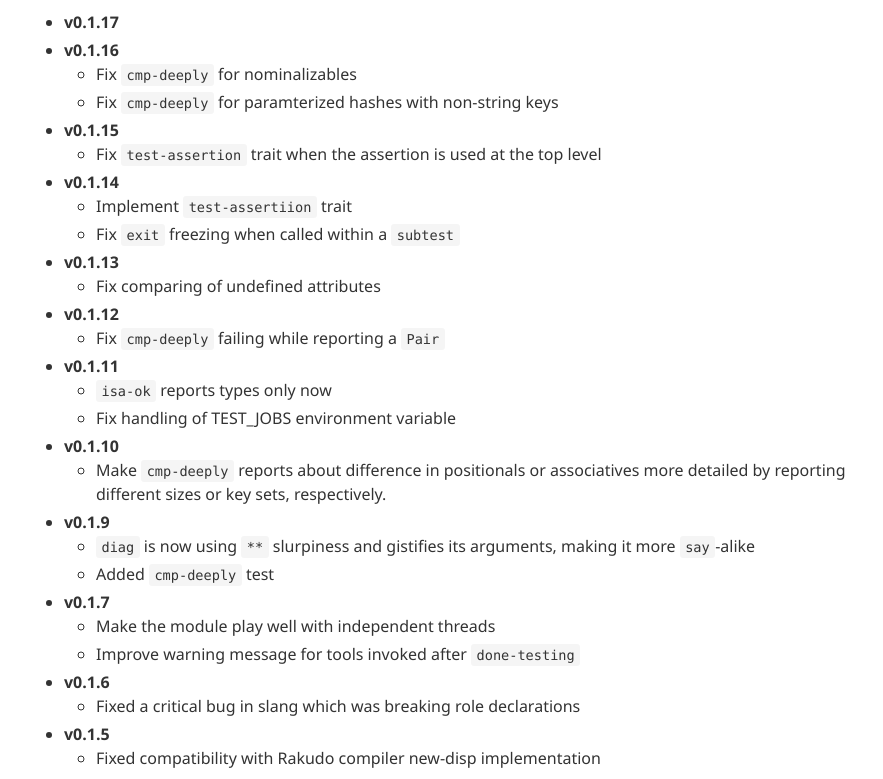
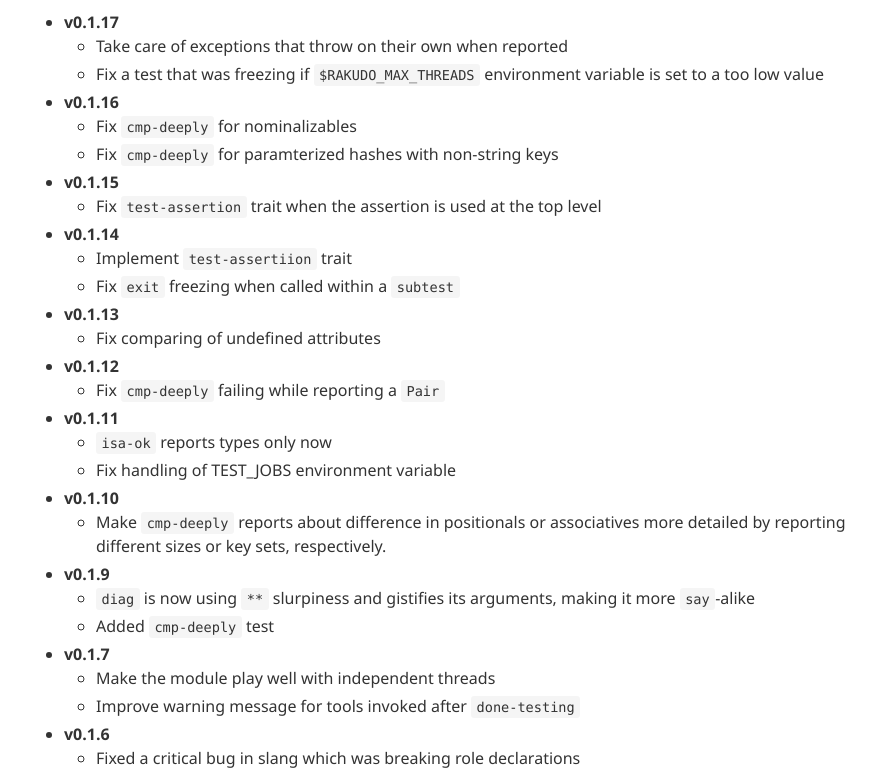
Before and after one commit to vrurg/raku-Test-Async, a plain HTML site: page ChangeLog.html in a window 1280 px wide. Shown: the part 292-1071 px from the top of the page, without its empty margins (198-1081 px from the left). Drawn offline with Linux system fonts and the light colour scheme.

Commit message:
Minor: documentation update

```diff
--- a/ChangeLog.html
+++ b/ChangeLog.html
@@ -388,6 +388,11 @@ li > .pod-block-code { margin-top: 16px; }
     <div class="pod-body">
     <h1 id="CHANGELOG"><a class="u" href="#___top" title="go to top of document">CHANGELOG</a></h1>
 <ul><li><p><strong>v0.1.17</strong></p>
+<ul><li><p>Take care of exceptions that throw on their own when reported</p>
+</li>
+<li><p>Fix a test that was freezing if <code>$RAKUDO_MAX_THREADS</code> environment variable is set to a too low value</p>
+</li>
+</ul>
 </li>
 <li><p><strong>v0.1.16</strong></p>
 <ul><li><p>Fix <code>cmp-deeply</code> for nominalizables</p>
```
Also changed, not shown: 2 other files.
